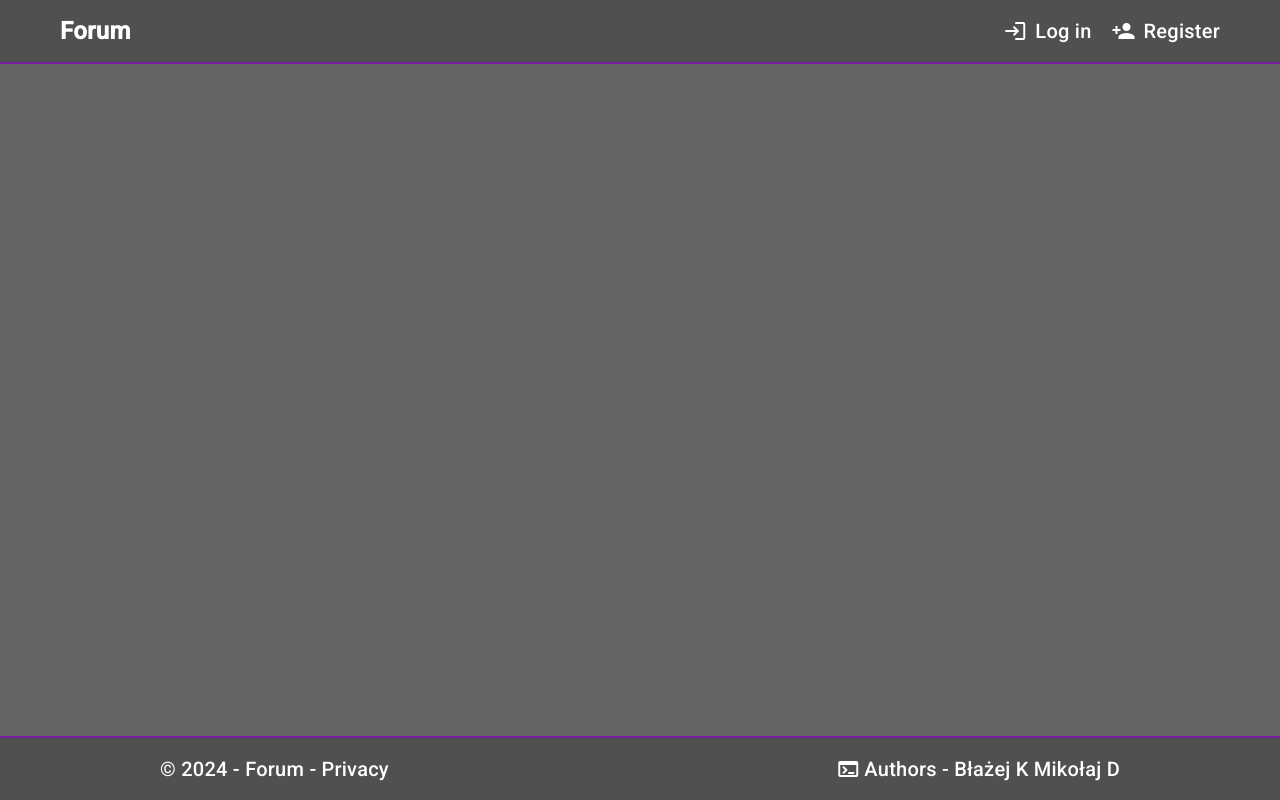
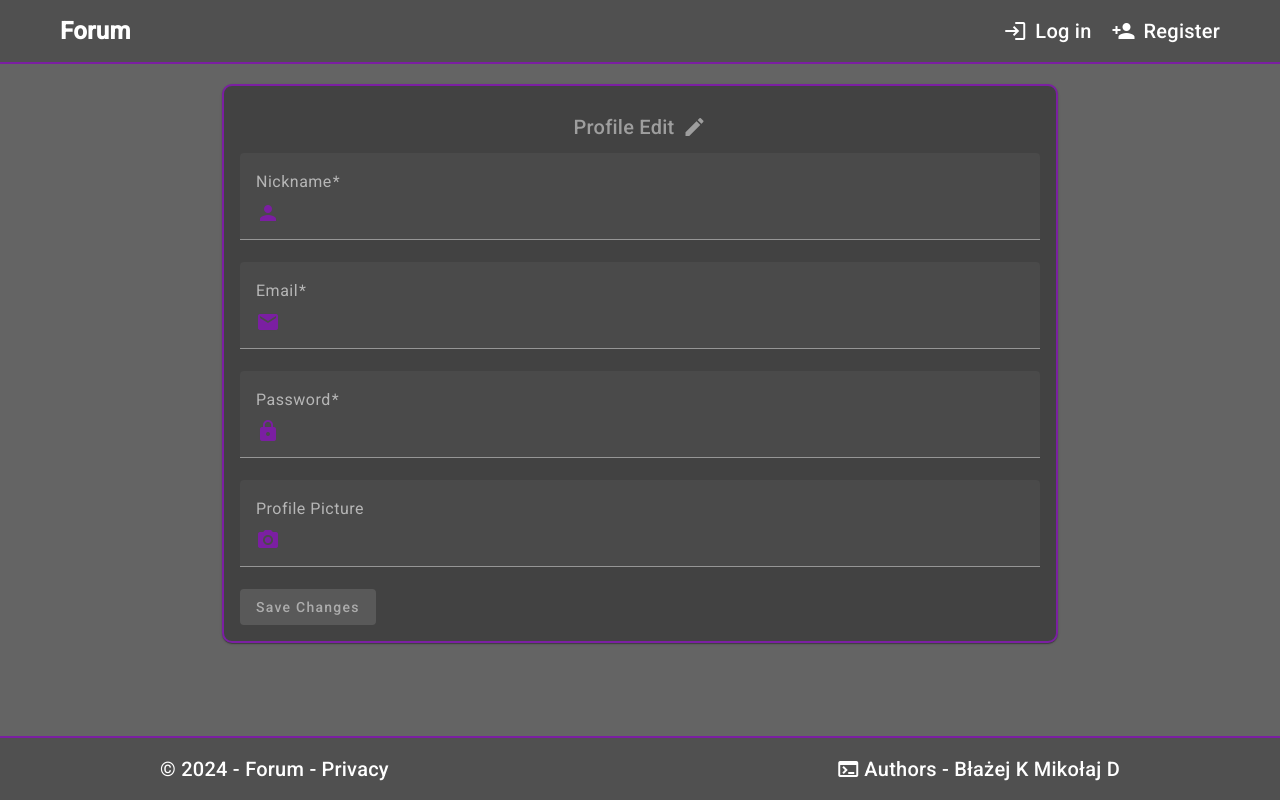
Before and after one commit to Desi451/forum_frontend, an Angular app: page /edit in a window 1280 px wide. Before the commit this address led to /. Built offline with nearby package versions, Linux system fonts and the light colour scheme.

Commit message:
edit profile init

```diff
--- a/src/app/core/auth/auth-service.ts
+++ b/src/app/core/auth/auth-service.ts
@@ -13,11 +13,11 @@ export class AuthService {
   constructor(private http: HttpClient) { }
 
   login(login: loginUser): Observable<any> {
-    return this.http.post(`${environment.apiUrl}authorization/login`, login);
+    return this.http.post(`${environment.apiUrl}auth/login`, login);
   }
 
   register(newUser: addUser): Observable<any> {
-    return this.http.post(`${environment.apiUrl}authorization/register`, newUser);
+    return this.http.post(`${environment.apiUrl}auth/register`, newUser);
   }
 
 
--- a/src/app/models/user.ts
+++ b/src/app/models/user.ts
@@ -15,3 +15,8 @@ export type loginUser = {
   loginOrEmail: string;
   password: string;
 }
+
+export type updateUserParam = {
+  id: number;
+  param: string;
+}
--- /dev/null
+++ b/src/app/user/edit-profile/edit-profile.component.html
@@ -0,0 +1,67 @@
+<div class="container centered-container">
+  <mat-card>
+    <mat-card-title>Profile Edit
+      <mat-icon>edit</mat-icon>
+    </mat-card-title>
+    <mat-card-content>
+      <form [formGroup]="profileEditForm"
+            (ngSubmit)="onProfileSubmit()"
+            class="form-content">
+        <mat-form-field appearance="fill"
+                        class="w-100 mb-3">
+          <mat-label>Nickname</mat-label>
+          <input id="nickname"
+                 type="text"
+                 matInput
+                 formControlName="nickname"
+                 placeholder="Enter your nickname"
+                 required />
+          <mat-icon>person</mat-icon>
+        </mat-form-field>
+
+        <mat-form-field appearance="fill"
+                        class="w-100 mb-3">
+          <mat-label>Email</mat-label>
+          <input id="email"
+                 type="email"
+                 matInput
+                 formControlName="email"
+                 placeholder="Enter your email"
+                 required />
+          <mat-icon>email</mat-icon>
+        </mat-form-field>
+
+        <mat-form-field appearance="fill"
+                        class="w-100 mb-3">
+          <mat-label>Password</mat-label>
+          <input id="password"
+                 type="password"
+                 matInput
+                 formControlName="password"
+                 placeholder="Enter your password"
+                 required />
+          <mat-icon>lock</mat-icon>
+        </mat-form-field>
+
+        <mat-form-field appearance="fill"
+                        class="w-100 mb-3">
+          <mat-label>Profile Picture</mat-label>
+          <input id="profilePicture"
+                 matInput
+                 formControlName="profilePicture" />
+          <mat-icon>photo_camera</mat-icon>
+        </mat-form-field>
+        <!--                  type="file" -->
+
+        <div class="d-flex justify-content-center mb-3">
+          <button mat-raised-button
+                  color="primary"
+                  type="submit"
+                  [disabled]="profileEditForm.invalid">
+            Save Changes
+          </button>
+        </div>
+      </form>
+    </mat-card-content>
+  </mat-card>
+</div>
--- /dev/null
+++ b/src/app/user/edit-profile/edit-profile.component.scss
@@ -0,0 +1,44 @@
+.centered-container {
+  display: flex;
+  justify-content: center;
+  align-items: top;
+  min-height: 50vh;
+  padding: 20px;
+}
+
+.form-content {
+  width: 100%;
+  max-width: 800px;
+}
+
+mat-form-field {
+  width: 100%;
+}
+
+mat-card {
+  border: 2px solid #7b1fa2;
+  border-radius: 10px;
+}
+
+small {
+  color: #9e9e9e;
+}
+
+mat-card-title {
+  color: #9e9e9e;
+  opacity: 1;
+  padding-top: 25px;
+  display: flex;
+  align-items: center;
+  gap: 8px;
+}
+
+mat-card-title mat-icon {
+  font-size: 24px;
+  vertical-align: middle;
+  color: #9e9e9e;
+}
+
+mat-icon {
+  color: #7b1fa2;
+}
--- /dev/null
+++ b/src/app/user/edit-profile/edit-profile.component.ts
@@ -0,0 +1,36 @@
+import { Component, OnInit } from "@angular/core";
+import { FormBuilder, FormGroup, Validators } from "@angular/forms";
+
+@Component({
+  selector: 'app-edit-profile',
+  templateUrl: './edit-profile.component.html',
+  styleUrl: './edit-profile.component.scss'
+})
+export class EditProfileComponent implements OnInit {
+  profileEditForm!: FormGroup;
+
+  constructor(private fb: FormBuilder) { }
+
+  ngOnInit(): void {
+    this.profileEditForm = this.fb.group({
+      nickname: ['', [Validators.required, Validators.minLength(3)]],
+      email: ['', [Validators.required, Validators.email]],
+      password: ['', [Validators.required, Validators.minLength(6)]],
+      profilePicture: [null] // Optional
+    });
+  }
+
+  onProfileSubmit(): void {
+    if (this.profileEditForm.valid) {
+      const profileData = this.profileEditForm.value;
+
+      // Możesz wysłać dane na serwer lub wyświetlić w konsoli
+      console.log('Profile Data Submitted:', profileData);
+
+      // Dodatkowo: np. wyświetlenie powiadomienia lub przekierowanie
+      alert('Profile updated successfully!');
+    } else {
+      console.log('Form is invalid');
+    }
+  }
+}
--- a/src/app/user/user.module.ts
+++ b/src/app/user/user.module.ts
@@ -8,6 +8,7 @@ import { MatCardModule } from '@angular/material/card';
 import { MatButtonModule } from '@angular/material/button';
 import { MaterialModule } from "../core/material.module";
 import { MatIconModule } from "@angular/material/icon";
+import { EditProfileComponent } from './edit-profile/edit-profile.component';
 
 @NgModule({
   exports: [
@@ -24,7 +25,8 @@ import { MatIconModule } from "@angular/material/icon";
   ],
   declarations: [
     LoginComponent,
-    RegistrationComponent
+    RegistrationComponent,
+    EditProfileComponent
   ]
 })
 export class UserModule { }
```
Also changed, not shown: src/app/core/services/user-service.ts (added, +31 -0 lines), src/app/user/user-routing.module.ts (+8 -3 lines), 1 other file (tests, documents, lock files or other folders).
